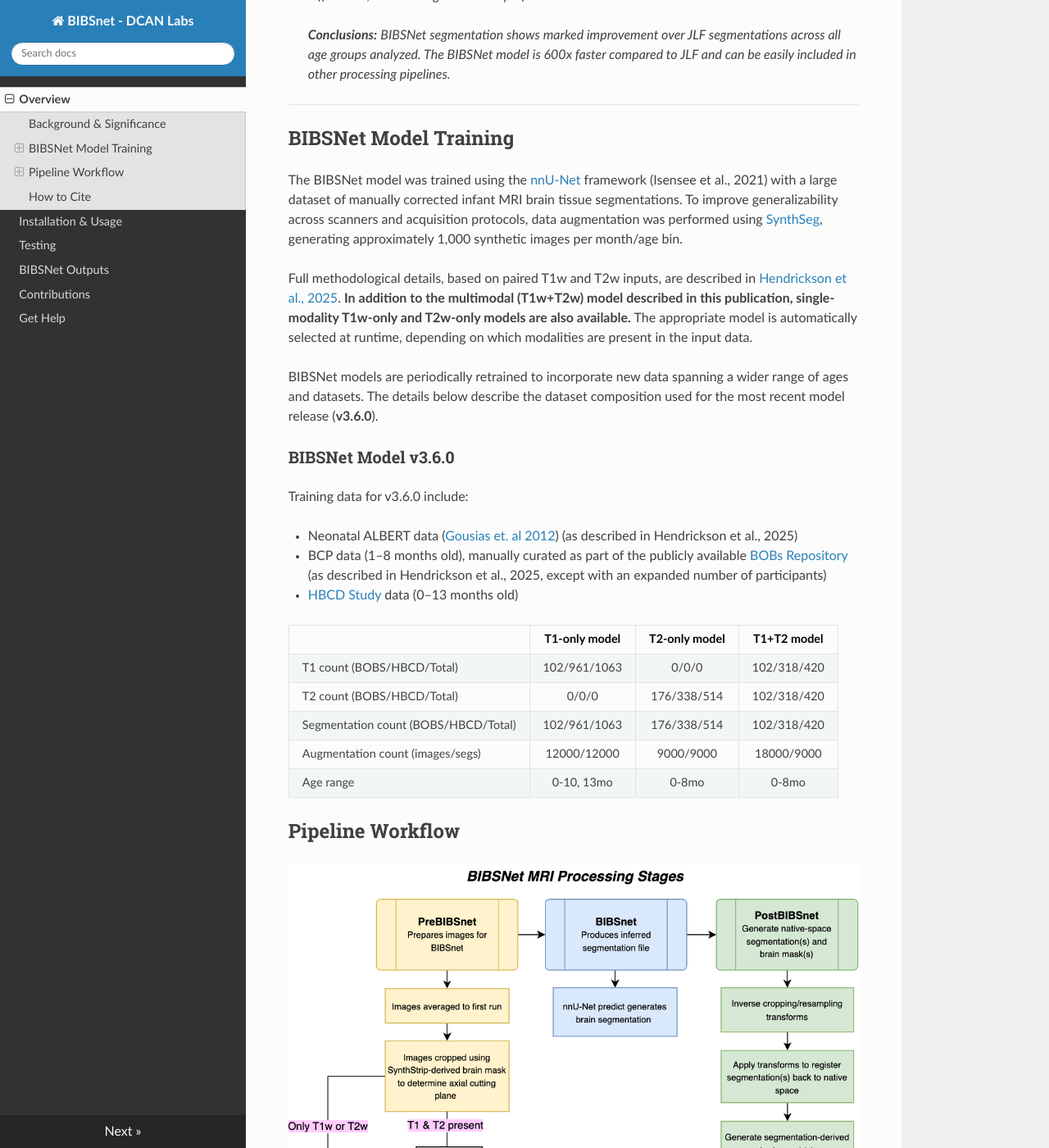
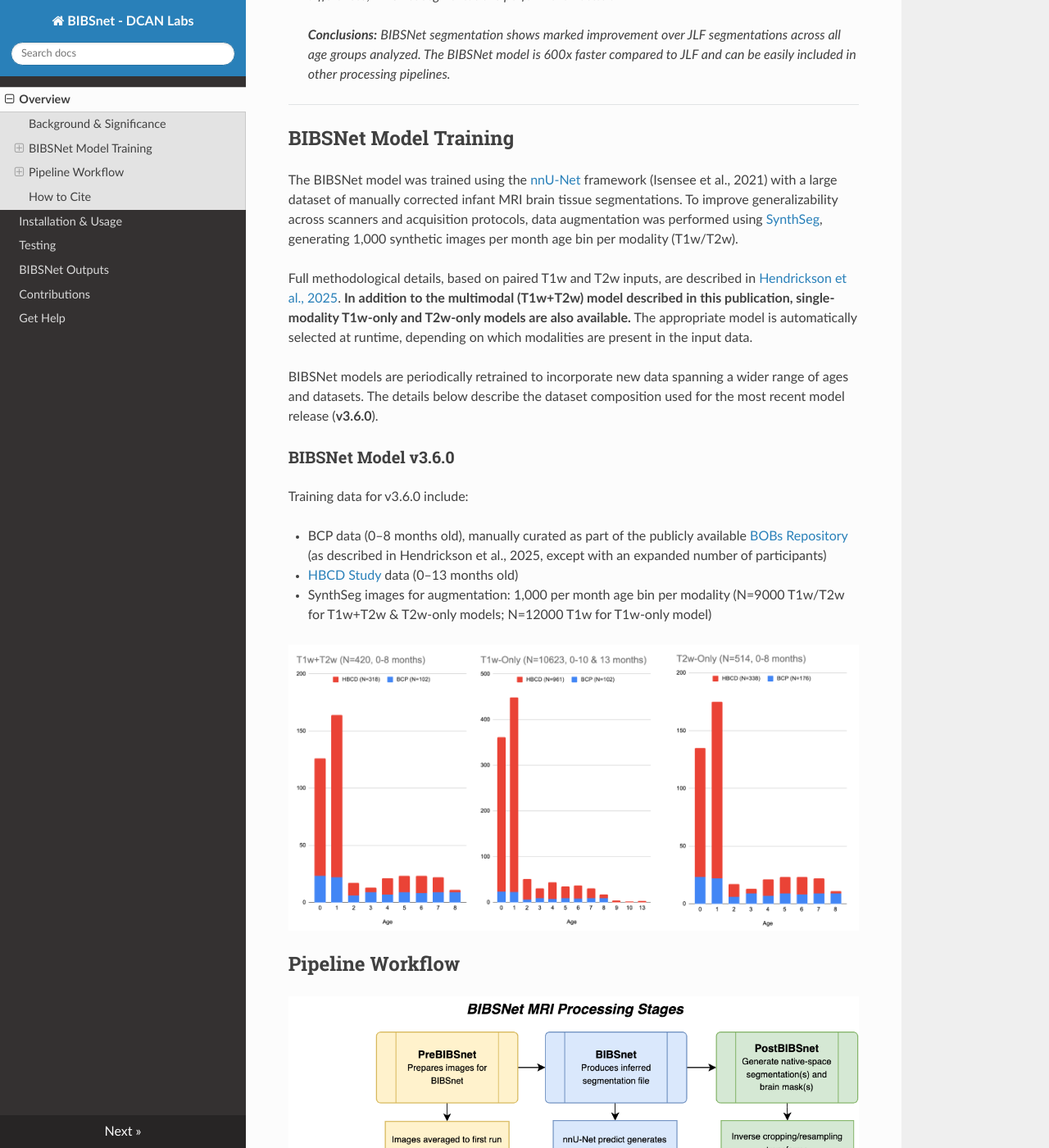
Before and after one commit to DCAN-Labs/BIBSnet, an MkDocs documentation site: the page built from docs/index.md, in a window 1280 px wide and 1400 px high, scrolled down 978 px. Shown: the whole window at 82% size. Built offline with MkDocs 1.6.1, drawn with Linux system fonts in a browser that asks for light colours; nearby versions of some CDN libraries.

Commit message:
add bibsnet model histograms

```diff
--- a/docs/index.md
+++ b/docs/index.md
@@ -30,7 +30,7 @@ From [Hendrickson et al. 2025](https://www.biorxiv.org/content/10.1101/2023.03.2
 
 ## BIBSNet Model Training
 
-The BIBSNet model was trained using the [nnU-Net](https://www.nature.com/articles/s41592-020-01008-z) framework (Isensee et al., 2021) with a large dataset of manually corrected infant MRI brain tissue segmentations. To improve generalizability across scanners and acquisition protocols, data augmentation was performed using [SynthSeg](https://surfer.nmr.mgh.harvard.edu/fswiki/SynthSeg), generating approximately 1,000 synthetic images per month/age bin.
+The BIBSNet model was trained using the [nnU-Net](https://www.nature.com/articles/s41592-020-01008-z) framework (Isensee et al., 2021) with a large dataset of manually corrected infant MRI brain tissue segmentations. To improve generalizability across scanners and acquisition protocols, data augmentation was performed using [SynthSeg](https://surfer.nmr.mgh.harvard.edu/fswiki/SynthSeg), generating 1,000 synthetic images per month age bin per modality (T1w/T2w).
 
 Full methodological details, based on paired T1w and T2w inputs, are described in [Hendrickson et al., 2025](https://doi.org/10.1101/2023.03.22.533696). **In addition to the multimodal (T1w+T2w) model described in this publication, single-modality T1w-only and T2w-only models are also available.** The appropriate model is automatically selected at runtime, depending on which modalities are present in the input data.
 
@@ -40,18 +40,11 @@ The details below describe the dataset composition used for the most recent mode
 ### BIBSNet Model v3.6.0
 Training data for v3.6.0 include:
 
- - Neonatal ALBERT data ([Gousias et. al 2012](https://doi.org/10.1016/j.neuroimage.2012.05.083)) (as described in Hendrickson et al., 2025)
- - BCP data (1–8 months old), manually curated as part of the publicly available [BOBs Repository](https://bobsrepository.readthedocs.io/) (as described in Hendrickson et al., 2025, except with an expanded number of participants)
+ - BCP data (0–8 months old), manually curated as part of the publicly available [BOBs Repository](https://bobsrepository.readthedocs.io/) (as described in Hendrickson et al., 2025, except with an expanded number of participants)
  - [HBCD Study](https://hbcdstudy.org/) data (0–13 months old)
+ - SynthSeg images for augmentation: 1,000 per month age bin per modality (N=9000 T1w/T2w for T1w+T2w & T2w-only models; N=12000 T1w for T1w-only model)
 
-|      | T1-only model | T2-only model | T1+T2 model |
-| :--- | :-----------: | :-----------: | :---------: |
-| T1 count (BOBS/HBCD/Total) | 102/961/1063 | 0/0/0 | 102/318/420 |
-| T2 count (BOBS/HBCD/Total) | 0/0/0 | 176/338/514 | 102/318/420 |
-| Segmentation count (BOBS/HBCD/Total) | 102/961/1063 | 176/338/514 | 102/318/420 |
-| Augmentation count (images/segs) | 12000/12000 | 9000/9000 | 18000/9000 |
-| Age range | 0-10, 13mo | 0-8mo | 0-8mo |
-
+![](stats.png)
 
 ## Pipeline Workflow
 ![BIBSnet - Stages for MRI Processing](BIBSNetWorkflowDiagram.drawio.png)
```
Also changed, not shown: docs/stats.png (added).
